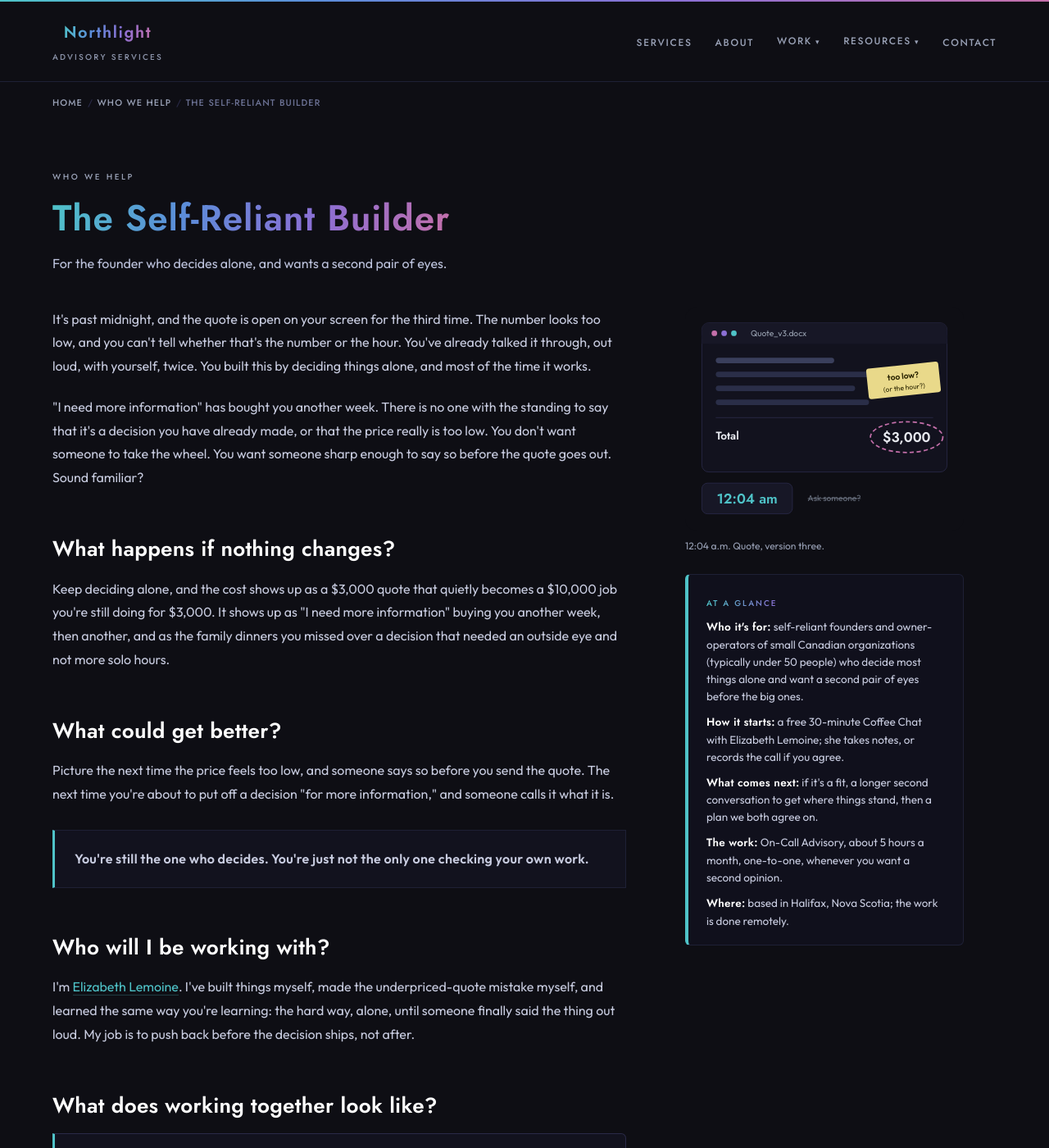
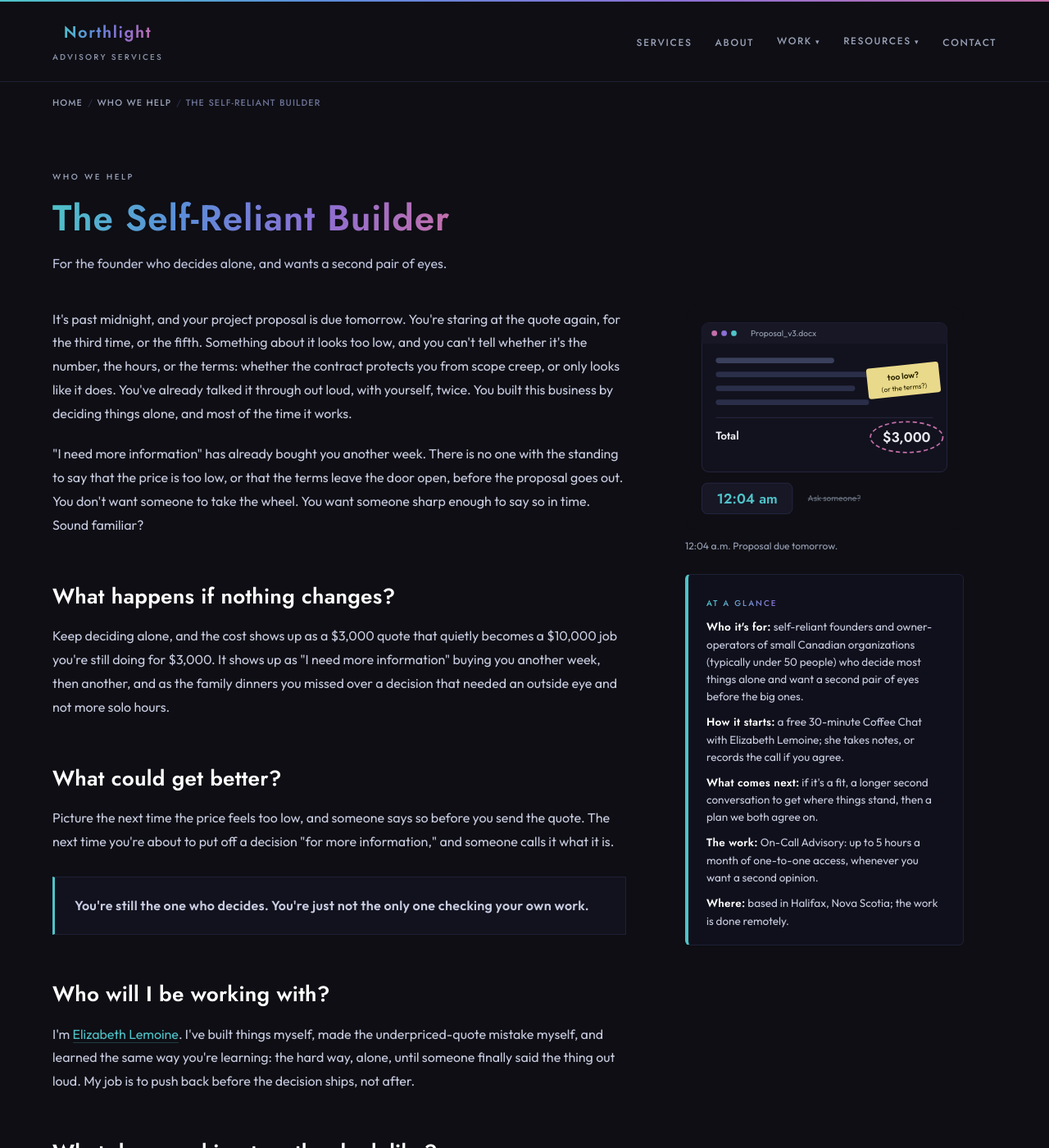
Before and after one commit to elizabethlemoine33-commits/bynorthlight-site, a Jekyll site: the page built from who-we-help/the-self-reliant-builder.html, in a window 1280 px wide and 1400 px high. Shown: the whole window at 82% size. Built offline with Jekyll 4.4.1, drawn with Linux system fonts in a browser that asks for light colours; some of the changed text lies outside the part shown.

Commit message:
Self-Reliant Builder: proposal-due-tomorrow scene, up to 5 hours a month, cost FAQ
Co-Authored-By: Claude Sonnet 5.5 <noreply@anthropic.com>

```diff
--- a/who-we-help/the-self-reliant-builder.html
+++ b/who-we-help/the-self-reliant-builder.html
@@ -49,9 +49,10 @@ head_extra: |
     "mainEntity": [
       { "@type": "Question", "name": "What does a Coffee Chat with Northlight involve?", "acceptedAnswer": { "@type": "Answer", "text": "It's a free, 30-minute conversation to get to know each other: what you're building, where you're stuck, and whether your work and my experience line up. You don't need to prepare. I take notes, or record the call if you agree." } },
       { "@type": "Question", "name": "Do I have to decide anything on the first call?", "acceptedAnswer": { "@type": "Answer", "text": "No. If it feels like a fit for both of us, we book a second, longer conversation. Nothing starts until you're satisfied." } },
-      { "@type": "Question", "name": "What is On-Call Advisory?", "acceptedAnswer": { "@type": "Answer", "text": "One-to-one access to an experienced second opinion, about 5 hours a month. You bring me a decision before it ships, such as a price, a hire or a bet, and we pressure-test it together. You stay the one who decides." } },
+      { "@type": "Question", "name": "What is On-Call Advisory?", "acceptedAnswer": { "@type": "Answer", "text": "One-to-one access to an experienced second opinion, for up to 5 hours a month. You bring me a decision before it ships, such as a price, a hire or a bet, and we pressure-test it together. You stay the one who decides." } },
+      { "@type": "Question", "name": "What does On-Call Advisory cost?", "acceptedAnswer": { "@type": "Answer", "text": "It's a flat monthly rate for up to five hours of one-to-one access. If a month needs more than five hours, more time is available at a higher cost. We talk about the rate once we've agreed how we'll work, and nothing starts until you're satisfied." } },
       { "@type": "Question", "name": "Do you take over any of my work?", "acceptedAnswer": { "@type": "Answer", "text": "No. You make the decisions. My role is to catch what is hard to see from inside your own business, and to say it before the decision is final." } },
-      { "@type": "Question", "name": "How is On-Call Advisory different from Embedded Advisory?", "acceptedAnswer": { "@type": "Answer", "text": "Embedded Advisory is about 20 hours a month, with me working inside your company alongside you and your team. On-Call Advisory is about 5 hours a month of one-to-one access, mostly for decisions. The Coffee Chat is how we find which one fits. See how we work together." } },
+      { "@type": "Question", "name": "How is On-Call Advisory different from Embedded Advisory?", "acceptedAnswer": { "@type": "Answer", "text": "Embedded Advisory is about 20 hours a month, with me working inside your company alongside you and your team. On-Call Advisory is up to 5 hours a month of one-to-one access, mostly for decisions. The Coffee Chat is how we find which one fits. See how we work together." } },
       { "@type": "Question", "name": "Who is this for?", "acceptedAnswer": { "@type": "Answer", "text": "Self-reliant founders and owner-operators of small and mid-sized Canadian organizations, typically under 50 people, who built the business by deciding things themselves and want a second pair of eyes before the big ones." } },
       { "@type": "Question", "name": "I don't think I'm ready for a call. What can I do?", "acceptedAnswer": { "@type": "Answer", "text": "Read Aurora Brief first. It is a monthly look at how I reason through things, with no pitch and no call required. You can sign up at the bottom of this page." } }
     ]
@@ -320,7 +321,7 @@ head_extra: |
             <li><strong>Who it's for:</strong> self-reliant founders and owner-operators of small Canadian organizations (typically under 50 people) who decide most things alone and want a second pair of eyes before the big ones.</li>
             <li><strong>How it starts:</strong> a free 30-minute Coffee Chat with Elizabeth Lemoine; she takes notes, or records the call if you agree.</li>
             <li><strong>What comes next:</strong> if it's a fit, a longer second conversation to get where things stand, then a plan we both agree on.</li>
-            <li><strong>The work:</strong> On-Call Advisory, about 5 hours a month, one-to-one, whenever you want a second opinion.</li>
+            <li><strong>The work:</strong> On-Call Advisory: up to 5 hours a month of one-to-one access, whenever you want a second opinion.</li>
             <li><strong>Where:</strong> based in Halifax, Nova Scotia; the work is done remotely.</li>
           </ul>
         </div>
@@ -328,13 +329,13 @@ head_extra: |
         <figure class="desk-figure">
           <!-- ILLUSTRATION: drawn placeholder of a quote open at midnight. -->
           <svg viewBox="0 0 400 320" role="img" aria-labelledby="quote-title quote-desc" xmlns="http://www.w3.org/2000/svg">
-            <title id="quote-title">A quote open on a laptop after midnight</title>
-            <desc id="quote-desc">A quote document with a total of three thousand dollars circled and a note beside it asking whether it is too low, a clock reading 12:04 a.m., and an empty second chair.</desc>
+            <title id="quote-title">A proposal open on a laptop after midnight</title>
+            <desc id="quote-desc">A proposal with a total of three thousand dollars circled and a note beside it asking whether it is too low or whether the terms are the problem, a clock reading 12:04 a.m., and an empty second chair.</desc>
             <rect width="400" height="320" rx="14" fill="#0E0E14"/>
             <rect x="24" y="22" width="352" height="214" rx="10" fill="#12121E" stroke="#2A2A48"/>
             <rect x="24" y="22" width="352" height="30" rx="10" fill="#171726"/><rect x="24" y="40" width="352" height="12" fill="#171726"/>
             <circle cx="42" cy="37" r="4" fill="#C46FAA"/><circle cx="56" cy="37" r="4" fill="#8B6FD4"/><circle cx="70" cy="37" r="4" fill="#4FC3C8"/>
-            <text x="94" y="41" font-family="Outfit,sans-serif" font-size="12" fill="#9AA3B2">Quote_v3.docx</text>
+            <text x="94" y="41" font-family="Outfit,sans-serif" font-size="12" fill="#9AA3B2">Proposal_v3.docx</text>
             <rect x="44" y="72" width="170" height="8" rx="4" fill="#3A3F5C"/>
             <rect x="44" y="92" width="240" height="8" rx="4" fill="#2A2E48"/>
             <rect x="44" y="112" width="200" height="8" rx="4" fill="#2A2E48"/>
@@ -343,13 +344,13 @@ head_extra: |
             <text x="44" y="190" font-family="Jost,sans-serif" font-size="16" font-weight="600" fill="#E8EAF0">Total</text>
             <ellipse cx="318" cy="186" rx="52" ry="22" fill="none" stroke="#C46FAA" stroke-width="2" stroke-dasharray="6 4"/>
             <text x="318" y="193" text-anchor="middle" font-family="Jost,sans-serif" font-size="20" font-weight="600" fill="#E8EAF0">$3,000</text>
-            <g transform="rotate(-6 300 110)"><rect x="262" y="84" width="104" height="44" rx="4" fill="#E9D98A"/><text x="314" y="104" text-anchor="middle" font-family="Outfit,sans-serif" font-size="12" font-weight="600" fill="#2A2400">too low?</text><text x="314" y="120" text-anchor="middle" font-family="Outfit,sans-serif" font-size="10" fill="#2A2400">(or the hour?)</text></g>
+            <g transform="rotate(-6 300 110)"><rect x="262" y="84" width="104" height="44" rx="4" fill="#E9D98A"/><text x="314" y="104" text-anchor="middle" font-family="Outfit,sans-serif" font-size="12" font-weight="600" fill="#2A2400">too low?</text><text x="314" y="120" text-anchor="middle" font-family="Outfit,sans-serif" font-size="10" fill="#2A2400">(or the terms?)</text></g>
             <rect x="24" y="252" width="130" height="44" rx="8" fill="#171726" stroke="#2A2A48"/>
             <text x="89" y="281" text-anchor="middle" font-family="Jost,sans-serif" font-size="20" font-weight="600" fill="#4FC3C8">12:04 am</text>
             <text x="176" y="278" font-family="Outfit,sans-serif" font-size="12" fill="#6B7280">Ask someone?</text>
             <line x1="176" y1="274" x2="252" y2="274" stroke="#6B7280"/>
           </svg>
-          <figcaption>12:04 a.m. Quote, version three.</figcaption>
+          <figcaption>12:04 a.m. Proposal due tomorrow.</figcaption>
         </figure>
 
       </aside>
@@ -357,9 +358,9 @@ head_extra: |
       <!-- ── STORY ── -->
       <div class="story">
 
-        <p>It's past midnight, and the quote is open on your screen for the third time. The number looks too low, and you can't tell whether that's the number or the hour. You've already talked it through, out loud, with yourself, twice. You built this by deciding things alone, and most of the time it works.</p>
+        <p>It's past midnight, and your project proposal is due tomorrow. You're staring at the quote again, for the third time, or the fifth. Something about it looks too low, and you can't tell whether it's the number, the hours, or the terms: whether the contract protects you from scope creep, or only looks like it does. You've already talked it through out loud, with yourself, twice. You built this business by deciding things alone, and most of the time it works.</p>
 
-        <p>"I need more information" has bought you another week. There is no one with the standing to say that it's a decision you have already made, or that the price really is too low. You don't want someone to take the wheel. You want someone sharp enough to say so before the quote goes out. Sound familiar?</p>
+        <p>"I need more information" has already bought you another week. There is no one with the standing to say that the price is too low, or that the terms leave the door open, before the proposal goes out. You don't want someone to take the wheel. You want someone sharp enough to say so in time. Sound familiar?</p>
 
         <h2 id="if-nothing-changes">What happens if nothing changes?</h2>
         <p>Keep deciding alone, and the cost shows up as a $3,000 quote that quietly becomes a $10,000 job you're still doing for $3,000. It shows up as "I need more information" buying you another week, then another, and as the family dinners you missed over a decision that needed an outside eye and not more solo hours.</p>
@@ -374,12 +375,12 @@ head_extra: |
         <p>I'm <a href="/about.html">Elizabeth Lemoine</a>. I've built things myself, made the underpriced-quote mistake myself, and learned the same way you're learning: the hard way, alone, until someone finally said the thing out loud. My job is to push back before the decision ships, not after.</p>
 
         <h2 id="how-it-works">What does working together look like?</h2>
-        <div class="answer-block"><p>Working together starts with a free 30-minute Coffee Chat, then a longer conversation about where things stand and a plan we both agree on, and then On-Call Advisory: about 5 hours a month of one-to-one access whenever you want a second opinion.</p></div>
+        <div class="answer-block"><p>Working together starts with a free 30-minute Coffee Chat, then a longer conversation about where things stand and a plan we both agree on, and then On-Call Advisory: up to 5 hours a month of one-to-one access whenever you want a second opinion.</p></div>
         <p>This works in three steps, and the order matters, because each one earns the trust the next one needs. You'll know how it works before we start, and we can adjust it as we go.</p>
         <div class="step-list">
           <div class="step"><span class="step-num">Step 1</span><h3>A 30-minute Coffee Chat, free</h3><p>We get to know each other. You tell me what you're building and where you're stuck, and we both find out whether your work and my experience line up enough for you to be confident in what happens next. I take notes, or record the call if you agree.</p></div>
           <div class="step"><span class="step-num">Step 2</span><h3>A needs conversation and a briefing</h3><p>If it feels like a fit, we book a second, longer conversation. This is the info dump: where things stand, and what you need me to know. We also agree how you'll reach me, how quickly I respond, and what a good month looks like. Nothing starts until you're satisfied.</p></div>
-          <div class="step"><span class="step-num">Step 3</span><h3>On-Call Advisory, about 5 hours a month</h3><p>From then on, you bring me the decision before it ships: the pricing call, the hire, the bet. We pressure-test it together, from outside your own head. You still decide. If a month needs more hours, they're available.</p></div>
+          <div class="step"><span class="step-num">Step 3</span><h3>On-Call Advisory, up to 5 hours a month</h3><p>From then on, you bring me the decision before it ships: the pricing call, the hire, the bet. We pressure-test it together, from outside your own head. You still decide. If a month needs more than five hours, more time is available.</p></div>
         </div>
 
 
@@ -425,46 +426,56 @@ head_extra: |
             <svg class="faq-chevron" viewBox="0 0 24 24" fill="none" stroke="currentColor" stroke-width="2" aria-hidden="true"><polyline points="6 9 12 15 18 9"/></svg>
           </button>
           <div class="faq-answer" id="faq-a-3" role="region" aria-labelledby="faq-q-3">
-            <div class="faq-answer-inner">One-to-one access to an experienced second opinion, about 5 hours a month. You bring me a decision before it ships, such as a price, a hire or a bet, and we pressure-test it together. You stay the one who decides.</div>
+            <div class="faq-answer-inner">One-to-one access to an experienced second opinion, for up to 5 hours a month. You bring me a decision before it ships, such as a price, a hire or a bet, and we pressure-test it together. You stay the one who decides.</div>
           </div>
         </div>
 
         <div class="faq-item" role="listitem">
           <button type="button" class="faq-question" aria-expanded="false" aria-controls="faq-a-4" id="faq-q-4" onclick="toggleFaq(this)">
+            <span class="faq-q-text">What does On-Call Advisory cost?</span>
+            <svg class="faq-chevron" viewBox="0 0 24 24" fill="none" stroke="currentColor" stroke-width="2" aria-hidden="true"><polyline points="6 9 12 15 18 9"/></svg>
+          </button>
+          <div class="faq-answer" id="faq-a-4" role="region" aria-labelledby="faq-q-4">
+            <div class="faq-answer-inner">It's a flat monthly rate for up to five hours of one-to-one access. If a month needs more than five hours, more time is available at a higher cost. We talk about the rate once we've agreed how we'll work, and nothing starts until you're satisfied.</div>
+          </div>
+        </div>
+
+        <div class="faq-item" role="listitem">
+          <button type="button" class="faq-question" aria-expanded="false" aria-controls="faq-a-5" id="faq-q-5" onclick="toggleFaq(this)">
             <span class="faq-q-text">Do you take over any of my work?</span>
             <svg class="faq-chevron" viewBox="0 0 24 24" fill="none" stroke="currentColor" stroke-width="2" aria-hidden="true"><polyline points="6 9 12 15 18 9"/></svg>
           </button>
-          <div class="faq-answer" id="faq-a-4" role="region" aria-labelledby="faq-q-4">
+          <div class="faq-answer" id="faq-a-5" role="region" aria-labelledby="faq-q-5">
             <div class="faq-answer-inner">No. You make the decisions. My role is to catch what is hard to see from inside your own business, and to say it before the decision is final.</div>
           </div>
         </div>
 
         <div class="faq-item" role="listitem">
-          <button type="button" class="faq-question" aria-expanded="false" aria-controls="faq-a-5" id="faq-q-5" onclick="toggleFaq(this)">
+          <button type="button" class="faq-question" aria-expanded="false" aria-controls="faq-a-6" id="faq-q-6" onclick="toggleFaq(this)">
             <span class="faq-q-text">How is On-Call Advisory different from Embedded Advisory?</span>
             <svg class="faq-chevron" viewBox="0 0 24 24" fill="none" stroke="currentColor" stroke-width="2" aria-hidden="true"><polyline points="6 9 12 15 18 9"/></svg>
           </button>
-          <div class="faq-answer" id="faq-a-5" role="region" aria-labelledby="faq-q-5">
-            <div class="faq-answer-inner">Embedded Advisory is about 20 hours a month, with me working inside your company alongside you and your team. On-Call Advisory is about 5 hours a month of one-to-one access, mostly for decisions. The Coffee Chat is how we find which one fits. See <a href="/services.html">how we work together</a>.</div>
+          <div class="faq-answer" id="faq-a-6" role="region" aria-labelledby="faq-q-6">
+            <div class="faq-answer-inner">Embedded Advisory is about 20 hours a month, with me working inside your company alongside you and your team. On-Call Advisory is up to 5 hours a month of one-to-one access, mostly for decisions. The Coffee Chat is how we find which one fits. See <a href="/services.html">how we work together</a>.</div>
           </div>
         </div>
 
         <div class="faq-item" role="listitem">
-          <button type="button" class="faq-question" aria-expanded="false" aria-controls="faq-a-6" id="faq-q-6" onclick="toggleFaq(this)">
+          <button type="button" class="faq-question" aria-expanded="false" aria-controls="faq-a-7" id="faq-q-7" onclick="toggleFaq(this)">
             <span class="faq-q-text">Who is this for?</span>
             <svg class="faq-chevron" viewBox="0 0 24 24" fill="none" stroke="currentColor" stroke-width="2" aria-hidden="true"><polyline points="6 9 12 15 18 9"/></svg>
           </button>
-          <div class="faq-answer" id="faq-a-6" role="region" aria-labelledby="faq-q-6">
+          <div class="faq-answer" id="faq-a-7" role="region" aria-labelledby="faq-q-7">
             <div class="faq-answer-inner">Self-reliant founders and owner-operators of small and mid-sized Canadian organizations, typically under 50 people, who built the business by deciding things themselves and want a second pair of eyes before the big ones.</div>
           </div>
         </div>
 
         <div class="faq-item" role="listitem">
-          <button type="button" class="faq-question" aria-expanded="false" aria-controls="faq-a-7" id="faq-q-7" onclick="toggleFaq(this)">
+          <button type="button" class="faq-question" aria-expanded="false" aria-controls="faq-a-8" id="faq-q-8" onclick="toggleFaq(this)">
             <span class="faq-q-text">I don&rsquo;t think I&rsquo;m ready for a call. What can I do?</span>
             <svg class="faq-chevron" viewBox="0 0 24 24" fill="none" stroke="currentColor" stroke-width="2" aria-hidden="true"><polyline points="6 9 12 15 18 9"/></svg>
           </button>
-          <div class="faq-answer" id="faq-a-7" role="region" aria-labelledby="faq-q-7">
+          <div class="faq-answer" id="faq-a-8" role="region" aria-labelledby="faq-q-8">
             <div class="faq-answer-inner">Read Aurora Brief first. It is a monthly look at how I reason through things, with no pitch and no call required. You can <a href="#aurora-brief">sign up at the bottom of this page</a>.</div>
           </div>
         </div>
```
